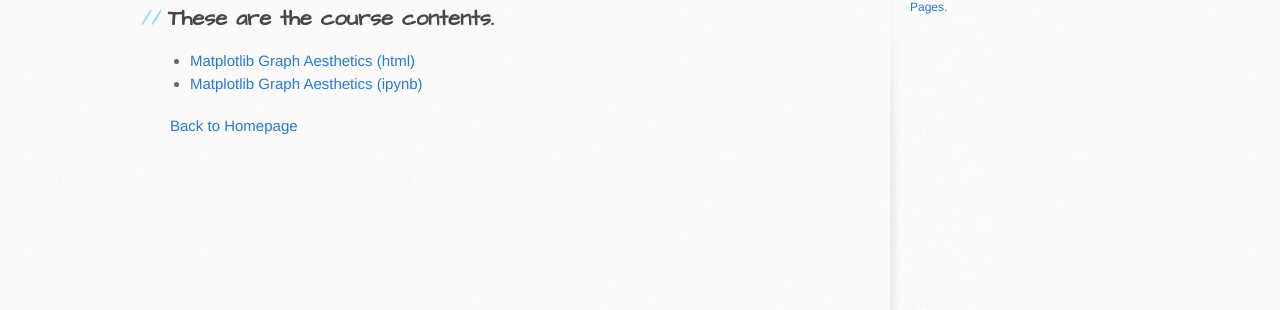
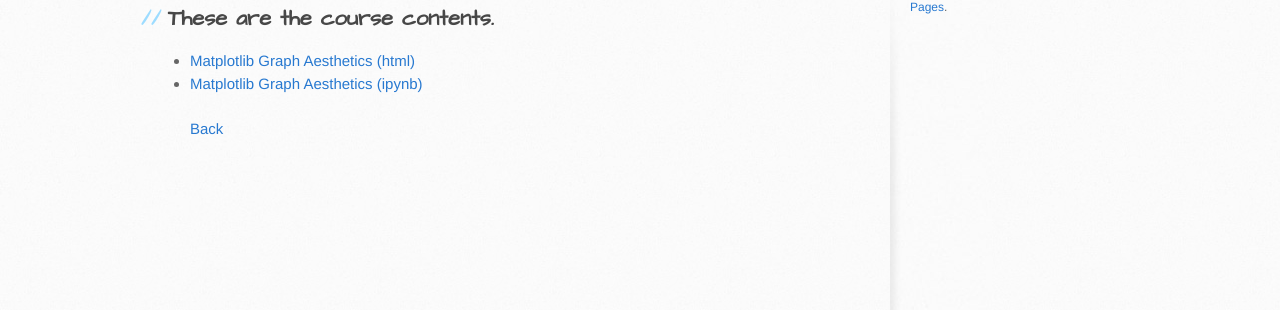
Before and after one commit to yuanlihelen/yuanlihelen.github.io, a Jekyll site: the page built from Visualization/index.md, in a window 1280 px wide. Shown: the part 320-630 px from the top of the page. Built offline with Jekyll 4.4.1, drawn with Linux system fonts in a browser that asks for light colours; our own code applies the rules of GitHub Pages for plain Markdown files.

Commit message:
Update index.md

```diff
--- a/Visualization/index.md
+++ b/Visualization/index.md
@@ -5,6 +5,6 @@
 ## These are the course contents.
 - [Matplotlib Graph Aesthetics (html)](MatplotlibGraphAesthetics.html)
 - [Matplotlib Graph Aesthetics (ipynb)](MatplotlibGraphAesthetics.ipynb)
-
-
-[Back to Homepage](https://yuanlihelen.github.io/)
+<br>
+<br>
+[Back](https://yuanlihelen.github.io/)
```
